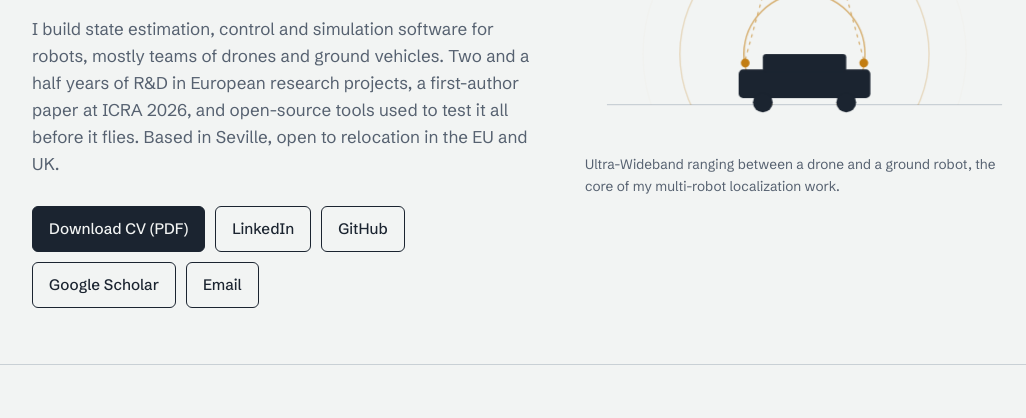
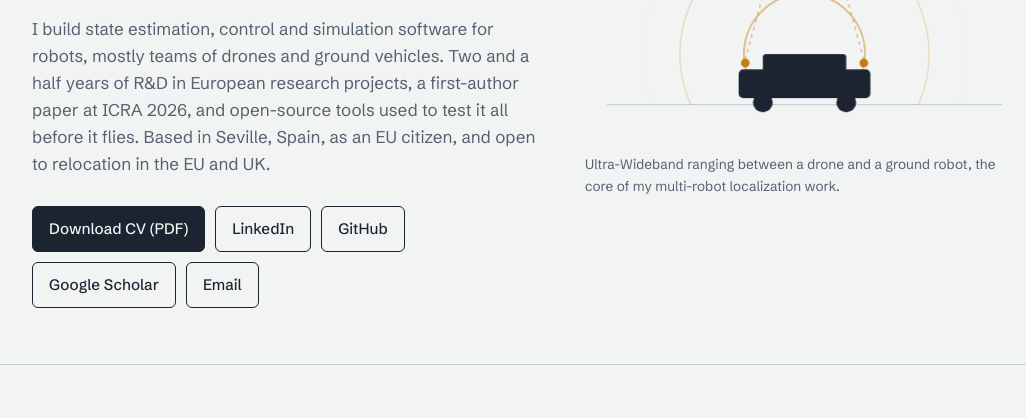
Before and after one commit to amartinezsilva/amartinezsilva.github.io, a plain HTML site: page index.html in a window 1280 px wide. Shown: the part 366-784 px from the top of the page, without its empty margins (112-1138 px from the left). Drawn offline with Linux system fonts and the light colour scheme.

Commit message:
Add files via upload

```diff
--- a/index.html
+++ b/index.html
@@ -122,7 +122,7 @@ footer .small{color:var(--muted);font-size:.9rem}
     <div>
       <div class="who"><img src="assets/portrait.jpg" alt="Portrait of Andrés Martínez Silva" width="96" height="96"><h1>Andrés Martínez Silva</h1></div>
       <p class="role">Robotics Software Engineer</p>
-      <p class="lede">I build state estimation, control and simulation software for robots, mostly teams of drones and ground vehicles. Two and a half years of R&amp;D in European research projects, a first-author paper at ICRA 2026, and open-source tools used to test it all before it flies. Based in Seville, open to relocation in the EU and UK.</p>
+      <p class="lede">I build state estimation, control and simulation software for robots, mostly teams of drones and ground vehicles. Two and a half years of R&amp;D in European research projects, a first-author paper at ICRA 2026, and open-source tools used to test it all before it flies. Based in Seville, Spain, as an EU citizen, and open to relocation in the EU and UK.</p>
       <div class="actions">
         <a class="btn primary" href="Andres_Martinez_Silva_CV.pdf" download>Download CV (PDF)</a>
         <a class="btn" href="https://www.linkedin.com/in/andres-martinez-5ba0591ba">LinkedIn</a>
```
Also changed, not shown: 1 other file.
